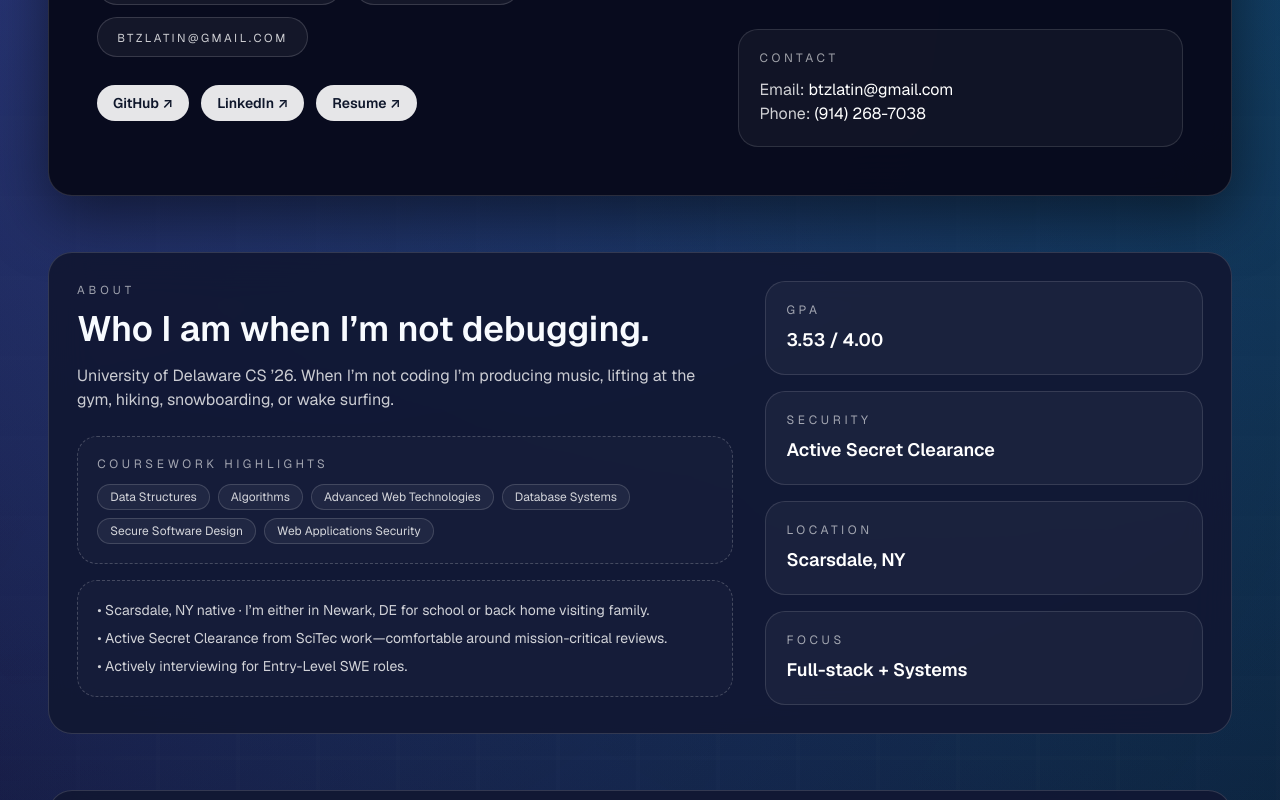
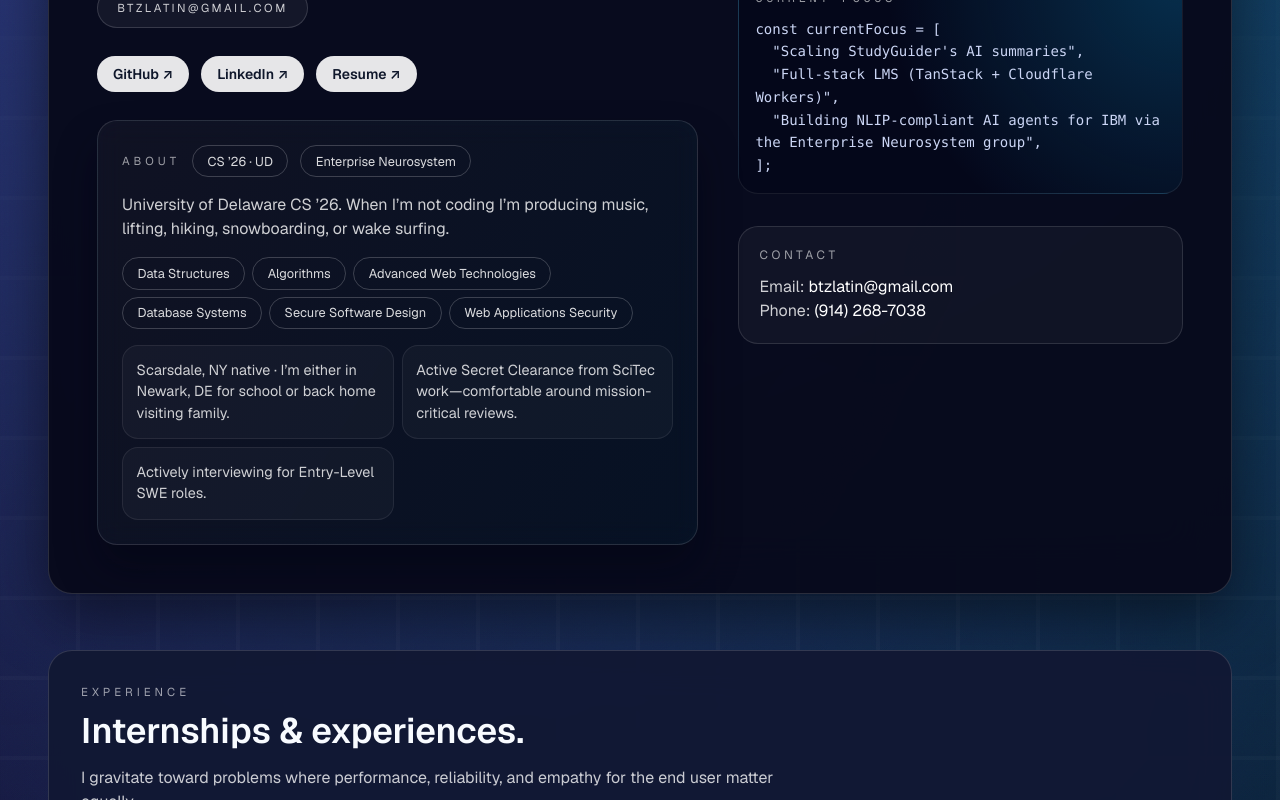
Before and after one commit to bzlatin/personal-portfolio, a Next.js app: page / in a window 1280 px wide. Shown: the part 680-1480 px from the top of the page. Built offline with nearby package versions, Linux system fonts and the light colour scheme.

Commit message:
cleaned up some UI

```diff
--- a/src/app/globals.css
+++ b/src/app/globals.css
@@ -31,6 +31,17 @@ body {
   line-height: 1.5;
 }
 
+body::before {
+  content: "";
+  position: fixed;
+  inset: 0;
+  background: radial-gradient(circle at center, rgba(99, 102, 241, 0.15), transparent 60%);
+  opacity: 0;
+  animation: fadeBackdrop 1.2s ease forwards;
+  pointer-events: none;
+  z-index: -1;
+}
+
 ::selection {
   background: var(--accent);
   color: #020617;
@@ -49,6 +60,10 @@ body {
       transparent 42%
     ),
     linear-gradient(120deg, rgba(3, 4, 19, 0.97), rgba(9, 13, 30, 0.9));
+  opacity: 0;
+  animation: fadeUp 1s ease forwards;
+  opacity: 0;
+  animation: fadeUp 1s ease forwards;
 }
 
 .noise-overlay {
@@ -77,6 +92,10 @@ body {
   );
   opacity: 0.35;
   pointer-events: none;
+  transform-origin: top center;
+  animation: scaleReveal 1.2s ease forwards;
+  transform-origin: top center;
+  animation: scaleReveal 1.2s ease forwards;
 }
 
 .hero-orb {
@@ -87,10 +106,12 @@ body {
   border-radius: 999px;
   filter: blur(65px);
   opacity: 0.48;
+  animation: orbFloat 18s ease-in-out infinite alternate;
 }
 
 .hero-orb--left {
   left: -110px;
+  animation-delay: -2s;
   background: radial-gradient(
     circle,
     rgba(99, 102, 241, 0.62),
@@ -100,11 +121,13 @@ body {
 
 .hero-orb--right {
   right: -80px;
+  animation-delay: -4s;
   background: radial-gradient(circle, rgba(6, 182, 212, 0.55), transparent 55%);
 }
 
 .hero-orb--center {
   left: 42%;
+  animation-delay: -6s;
   top: -90px;
   width: 560px;
   background: radial-gradient(
@@ -291,9 +314,62 @@ body {
   transition: opacity 600ms ease, transform 600ms ease;
 }
 
-.reveal-section.is-visible {
+.reveal-section.is-visible,
+.reveal-section.initial-visible {
   opacity: 1;
   transform: translateY(0);
+}
+
+@keyframes fadeUp {
+  from {
+    opacity: 0;
+    transform: translateY(30px);
+  }
+  to {
+    opacity: 1;
+    transform: translateY(0);
+  }
+}
+
+@keyframes scaleReveal {
+  from {
+    opacity: 0;
+    transform: scaleY(0.9);
+  }
+  to {
+    opacity: 1;
+    transform: scaleY(1);
+  }
+}
+
+@keyframes fadeBackdrop {
+  from {
+    opacity: 0;
+  }
+  to {
+    opacity: 1;
+  }
+}
+
+@keyframes orbFloat {
+  0% {
+    transform: translateY(0px) translateX(0px);
+  }
+  50% {
+    transform: translateY(-35px) translateX(20px);
+  }
+  100% {
+    transform: translateY(0px) translateX(0px);
+  }
+}
+
+@keyframes textShimmer {
+  0% {
+    background-position: 0% 50%;
+  }
+  100% {
+    background-position: 200% 50%;
+  }
 }
 
 .site-header {
@@ -378,7 +454,14 @@ body {
 
 .hero-panel {
   padding: 3rem;
-  min-height: 480px;
+  min-height: min(640px, 100vh);
+}
+
+.hero-title {
+  background: linear-gradient(120deg, var(--accent), var(--accent-secondary), #f472b6);
+  -webkit-background-clip: text;
+  color: transparent;
+  animation: textShimmer 8s linear infinite;
 }
 
 .section-heading {
@@ -447,6 +530,38 @@ body {
   background: rgba(255, 255, 255, 0.04);
 }
 
+.about-card {
+  border-radius: 1.25rem;
+  border: 1px solid rgba(255, 255, 255, 0.12);
+  padding: 1.5rem;
+  background: linear-gradient(120deg, rgba(255, 255, 255, 0.04), rgba(6, 182, 212, 0.05));
+  backdrop-filter: blur(12px);
+  box-shadow: 0 25px 40px rgba(4, 5, 18, 0.45);
+}
+
+.about-pills {
+  display: flex;
+  flex-wrap: wrap;
+  gap: 0.45rem;
+}
+
+.about-pill {
+  border-radius: 999px;
+  border: 1px solid rgba(255, 255, 255, 0.2);
+  padding: 0.35rem 0.9rem;
+  font-size: 0.8rem;
+  color: rgba(255, 255, 255, 0.85);
+}
+
+.about-note {
+  border-radius: 1rem;
+  border: 1px solid rgba(255, 255, 255, 0.08);
+  padding: 0.85rem;
+  background: rgba(255, 255, 255, 0.03);
+  font-size: 0.9rem;
+  color: rgba(255, 255, 255, 0.8);
+}
+
 .project-card {
   position: relative;
   border-radius: 1.5rem;
--- a/src/app/page.tsx
+++ b/src/app/page.tsx
@@ -11,13 +11,6 @@ const navLinks = [
   { label: "Projects", href: "#projects" },
   { label: "Stats", href: "#stats" },
   { label: "Contact", href: "#contact" },
-];
-
-const spotlightStats = [
-  { label: "GPA", value: "3.53 / 4.00" },
-  { label: "Security", value: "Active Secret Clearance" },
-  { label: "Location", value: "Scarsdale, NY" },
-  { label: "Focus", value: "Full-stack + Systems" },
 ];
 
 const experiences = [
@@ -216,13 +209,10 @@ export default function Home() {
       <main className='relative mx-auto flex w-full max-w-7xl flex-col gap-14 px-4 pb-32 pt-6 sm:px-8 lg:px-12'>
         <div className='grid-lines rounded-[40px]' aria-hidden />
 
-        <header className='site-header'>
+        <header className='site-header initial-visible'>
           <div>
             <p className='text-sm uppercase tracking-[0.4em] text-white/60'>
               Benjamin Zlatin
-            </p>
-            <p className='text-base text-white/85'>
-              CS @ University of Delaware · SWE / Systems
             </p>
           </div>
           <nav className='nav-links'>
@@ -245,7 +235,7 @@ export default function Home() {
 
         <AnimatedSection
           id='hero'
-          className='glass-panel hero-panel relative overflow-hidden'
+          className='glass-panel hero-panel relative overflow-hidden initial-visible'
           alwaysVisible
         >
           <div className='hero-orb hero-orb--left' aria-hidden />
@@ -256,7 +246,7 @@ export default function Home() {
               <span className='section-eyebrow'>
                 CS @ University of Delaware · Seeking Summer 2026 SWE Roles
               </span>
-              <h1 className='text-3xl font-semibold leading-tight text-white sm:text-4xl lg:text-5xl'>
+              <h1 className='hero-title text-3xl font-semibold leading-tight sm:text-4xl lg:text-5xl'>
                 Hi, I’m Ben—full-stack engineer who likes fast systems, clear
                 UX, and proving ideas with code.
               </h1>
@@ -286,6 +276,32 @@ export default function Home() {
                     {link.label} ↗
                   </a>
                 ))}
+              </div>
+              <div id='about' className='about-card space-y-4'>
+                <div className='flex flex-wrap items-center gap-3'>
+                  <p className='section-eyebrow mb-0'>About</p>
+                  <span className='about-pill'>CS ’26 · UD</span>
+                  <span className='about-pill'>Enterprise Neurosystem</span>
+                </div>
+                <p className='text-white/80'>
+                  University of Delaware CS ’26. When I’m not coding I’m
+                  producing music, lifting, hiking, snowboarding, or wake
+                  surfing.
+                </p>
+                <div className='about-pills'>
+                  {coursework.map((course) => (
+                    <span key={course} className='about-pill'>
+                      {course}
+                    </span>
+                  ))}
+                </div>
+                <div className='grid gap-2 sm:grid-cols-2'>
+                  {funNotes.map((note) => (
+                    <p key={note} className='about-note'>
+                      {note}
+                    </p>
+                  ))}
+                </div>
               </div>
             </div>
             <div className='space-y-8'>
@@ -327,58 +343,6 @@ export default function Home() {
                 </p>
               </div>
             </div>
-          </div>
-        </AnimatedSection>
-
-        <AnimatedSection
-          id='about'
-          className='section-card grid gap-8 p-7 md:grid-cols-[minmax(0,1.2fr)_minmax(0,0.8fr)] md:items-start'
-        >
-          <div>
-            <p className='section-eyebrow'>About</p>
-            <h2 className='section-heading'>
-              Who I am when I’m not debugging.
-            </h2>
-            <p className='section-subtitle'>
-              University of Delaware CS ’26. When I’m not coding I’m producing
-              music, lifting at the gym, hiking, snowboarding, or wake surfing.
-            </p>
-            <div className='mt-6 space-y-4'>
-              <div className='outline-card'>
-                <p className='text-xs uppercase tracking-[0.3em] text-white/60'>
-                  Coursework highlights
-                </p>
-                <div className='mt-3 flex flex-wrap gap-2'>
-                  {coursework.map((course) => (
-                    <span
-                      key={course}
-                      className='rounded-full border border-white/15 bg-white/5 px-3 py-1 text-xs text-white/80'
-                    >
-                      {course}
-                    </span>
-                  ))}
-                </div>
-              </div>
-              <div className='outline-card space-y-2'>
-                {funNotes.map((note) => (
-                  <p key={note} className='text-sm text-white/80'>
-                    • {note}
-                  </p>
-                ))}
-              </div>
-            </div>
-          </div>
-          <div className='space-y-4'>
-            {spotlightStats.map((stat) => (
-              <div key={stat.label} className='list-card'>
-                <p className='text-xs uppercase tracking-[0.3em] text-white/60'>
-                  {stat.label}
-                </p>
-                <p className='mt-2 text-lg font-semibold text-white'>
-                  {stat.value}
-                </p>
-              </div>
-            ))}
           </div>
         </AnimatedSection>
 
```
